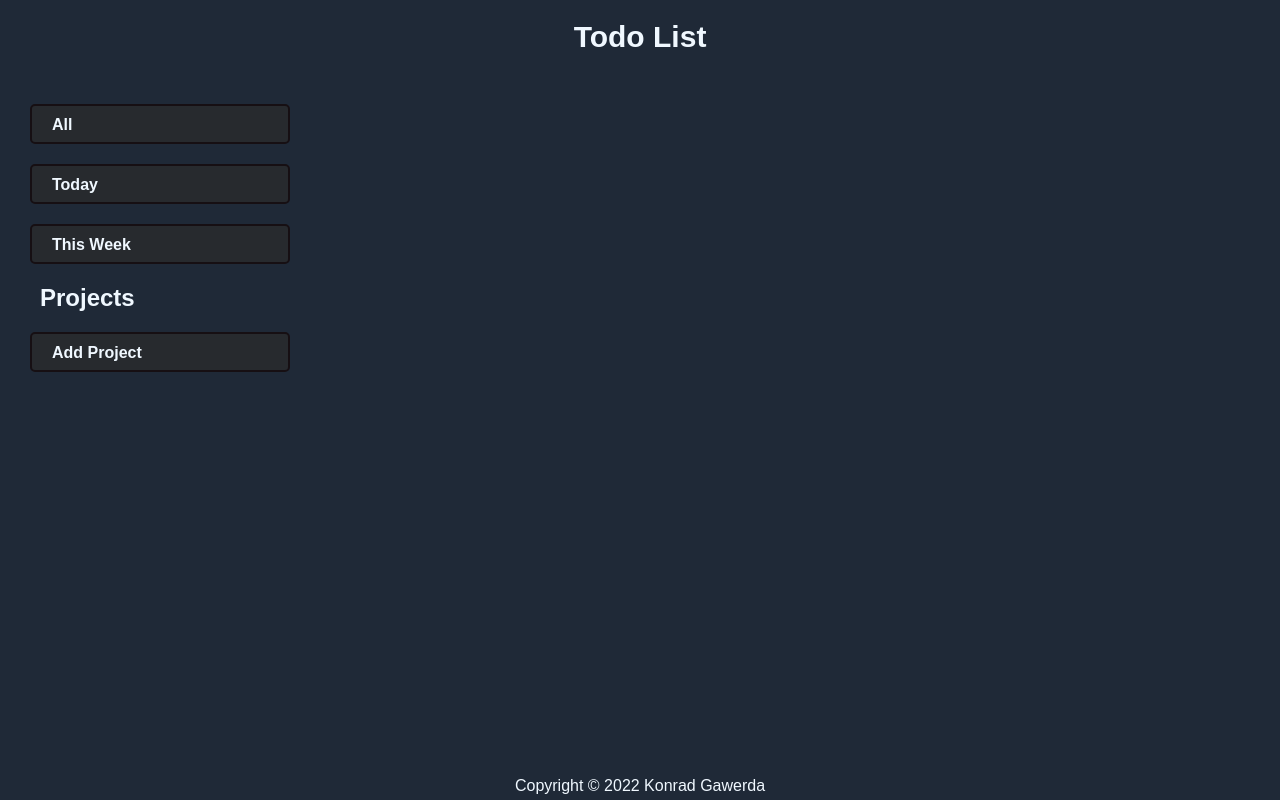
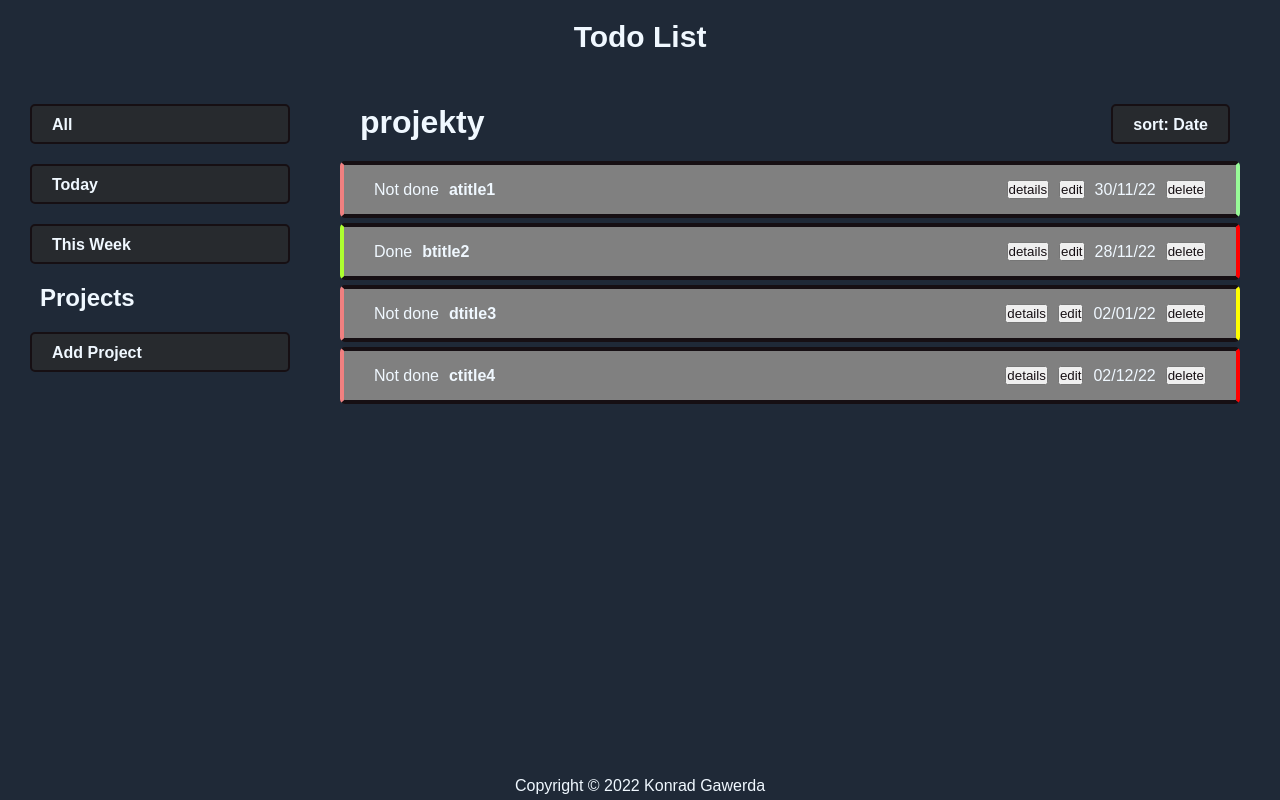
Before and after one commit to kgawerda/todolist, a website built with webpack: page dist/index.html in a window 1280 px wide. Built offline with nearby package versions, Linux system fonts and the light colour scheme.

Commit message:
add task and project render

```diff
--- /dev/null
+++ b/src/dom_functions.js
@@ -0,0 +1,151 @@
+import Task from "./task.js"
+import Project from "./project"
+import { de } from "date-fns/locale";
+
+function createTask(task) {
+    const projectDiv = document.querySelector('.project-div');
+    const taskdiv = document.createElement('div');
+    const checkeddiv = document.createElement('div');
+    const tasktitle = document.createElement('div');
+    const editbtn = document.createElement('button');
+    const datediv = document.createElement('div');
+    const deletebtn = document.createElement('button');
+    const detailsbtn = document.createElement('button');
+
+    const rightdiv = document.createElement('div');
+    const leftdiv = document.createElement('div');
+
+    taskdiv.classList.add('task');
+    taskdiv.id = task.getName().replace(/\s/g, "");
+    switch (task.getPriority()) {
+        case 0:
+            taskdiv.classList.add('priority-high');
+            break;
+        case 1:
+            taskdiv.classList.add('priority-medium');
+            break;
+        case 2:
+            taskdiv.classList.add('priority-low');
+            break;
+    }
+
+    if (task.isDone()) {
+        checkeddiv.classList.add('done');
+        taskdiv.classList.add('done');
+        checkeddiv.textContent = 'Done';
+    } else {
+        checkeddiv.classList.add('not-done');
+        taskdiv.classList.add('not-done');
+        checkeddiv.textContent = 'Not done';
+    }
+
+
+    tasktitle.textContent = task.getName();
+    datediv.textContent = task.getFormatDate();
+    deletebtn.textContent = 'delete';
+    editbtn.textContent = 'edit';
+    detailsbtn.textContent = 'details'
+
+    detailsbtn.classList.add('details-btn');
+    editbtn.classList.add('edit-btn');
+    deletebtn.classList.add('delete-btn');
+    leftdiv.classList.add('task-left');
+    rightdiv.classList.add('task-right');
+
+    checkeddiv.classList.add('checkdiv');
+    tasktitle.classList.add('titlediv');
+    datediv.classList.add('datediv');
+
+    leftdiv.appendChild(checkeddiv);
+    leftdiv.appendChild(tasktitle);
+    rightdiv.appendChild(detailsbtn);
+    rightdiv.appendChild(editbtn);
+    rightdiv.appendChild(datediv);
+    rightdiv.appendChild(deletebtn);
+
+
+    taskdiv.appendChild(leftdiv);
+    taskdiv.appendChild(rightdiv);
+
+    projectDiv.appendChild(taskdiv);
+}
+
+function renderProject(project) {
+    const projectDiv = document.querySelector('.project-div');
+    const projectTitle = document.createElement('h1');
+    const sortbtn = document.createElement('button');
+    const titlediv = document.createElement('div');
+    sortbtn.classList.add('sort-btn');
+    titlediv.classList.add('titlediv')
+    sortbtn.textContent = 'sort: Date';
+    sortbtn.id = '0';
+
+    titlediv.appendChild(projectTitle);
+    titlediv.appendChild(sortbtn);
+
+    projectTitle.textContent = project.getName();
+    projectDiv.appendChild(titlediv);
+    projectDiv.id = project.getName().replace(/\s/g, "");
+
+    project.tasks.forEach(task => {
+        createTask(task);
+        addEventListenerToTask(task, project);
+    });
+
+    sortbtn.addEventListener('click', function (e) {
+        switch (e.target.id) {
+            case '0':
+                console.log('0')
+                e.target.textContent = 'sort: Date';
+                e.target.id = '1';
+                project.sortByDate();
+                derenderProject();
+                renderProject(project);
+                break;
+            case '1':
+                e.target.textContent = 'sort: Priority';
+                e.target.id = '2';
+                project.sortByPriority();
+                derenderProject();
+                renderProject(project);
+                break;
+            case '2':
+                e.target.textContent = 'sort: Alphabetically';
+                e.target.id = '0';
+                project.sortAlphabetically();
+                derenderProject();
+                renderProject(project);
+                break;
+        }
+    });
+}
+
+
+function addEventListenerToTask(task, project) {
+    const taskdiv = document.querySelector('#' + task.getName().replace(/\s/g, ""));
+    const deletebtn = taskdiv.querySelector('.delete-btn');
+    const editbtn = taskdiv.querySelector('.edit-btn');
+    const detailsbtn = taskdiv.querySelector('.details-btn');
+
+    deletebtn.addEventListener('click', function (e) {
+        project.deleteTask(task.getName());
+        e.target.parentElement.parentElement.remove();
+    });
+    editbtn.addEventListener('click', function () {
+
+    });
+    detailsbtn.addEventListener('click', function () {
+
+    });
+
+
+}
+
+function derenderProject(){
+    const projectDiv = document.querySelector('.project-div');
+    while (projectDiv.firstChild) {
+        projectDiv.removeChild(projectDiv.lastChild);
+      }
+}
+
+export default renderProject
--- a/src/index.js
+++ b/src/index.js
@@ -1,10 +1,11 @@
 import Task from "./task.js"
 import Project from "./project"
+import renderProject from "./dom_functions.js"
 
-let task1 = new Task('atitle1','description1', new Date(2022,10,30), 2);
-let task2 = new Task('btitle2','description2', new Date(2022,10,28), 3);
-let task3 = new Task('dtitle3','description3', new Date(2022,0,2), 1);
-let task4 = new Task('ctitle4','description4', new Date(2022,11,2), 3);
+let task1 = new Task('atitle1','description1', new Date(2022,10,30), 2, false);
+let task2 = new Task('btitle2','description2', new Date(2022,10,28), 0, true);
+let task3 = new Task('dtitle3','description3', new Date(2022,0,2), 1, false);
+let task4 = new Task('ctitle4','description4', new Date(2022,11,2), 0, false);
 
 let project = new Project('projekty');
 
@@ -12,3 +13,5 @@ project.addTask(task1);
 project.addTask(task2);
 project.addTask(task3);
 project.addTask(task4);
+
+renderProject(project);
--- a/src/project.js
+++ b/src/project.js
@@ -24,7 +24,10 @@ export default class Project {
     }
 
     addTask(newTask) {
-        if (this.tasks.find((task) => task.getName() === newTask.getName())) return
+        if (this.tasks.find((task) => task.getName() === newTask.getName())) {
+            alert("Tasks have to have different names!")
+            return
+        }
         this.tasks.push(newTask);
     }
 
@@ -56,7 +59,7 @@ export default class Project {
 
     getThisWeekTasks() {
         return this.tasks.filter((task) => {
-            return isThisWeek(task.getDueDate(),1)
+            return isThisWeek(task.getDueDate(), 1)
         })
     }
 
--- a/src/task.js
+++ b/src/task.js
@@ -49,7 +49,8 @@ export default class task {
         this.done = !this.done;
     }
 
-    formatDate() {
-        format(this.dueDate, 'dd/MM/yy');
+    getFormatDate() {
+        let Date=this.dueDate;
+        return format(Date, 'dd/MM/yy');
     }
 }
```
Also changed, not shown: dist/index.html, dist/main.js, dist/styles.css.
